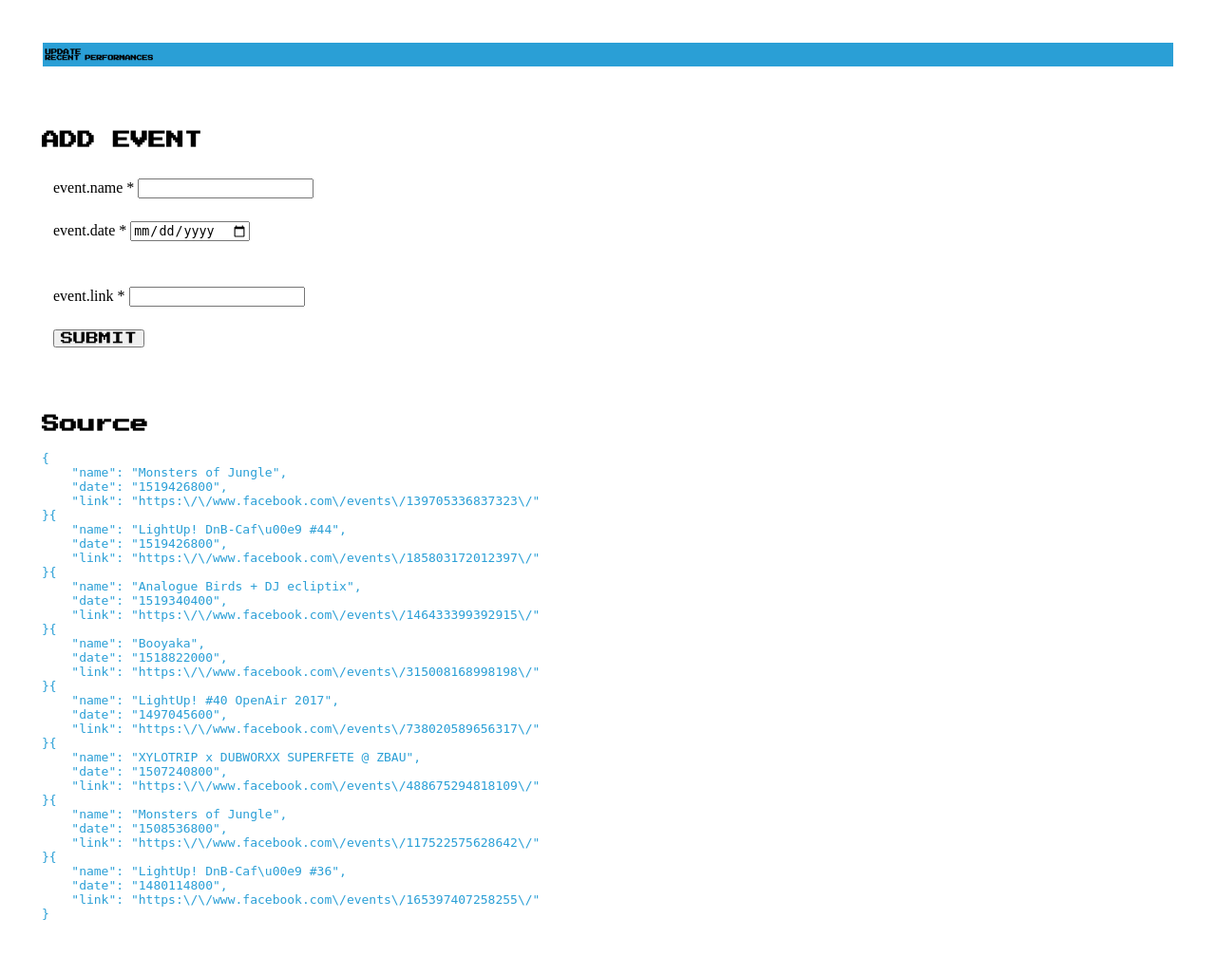
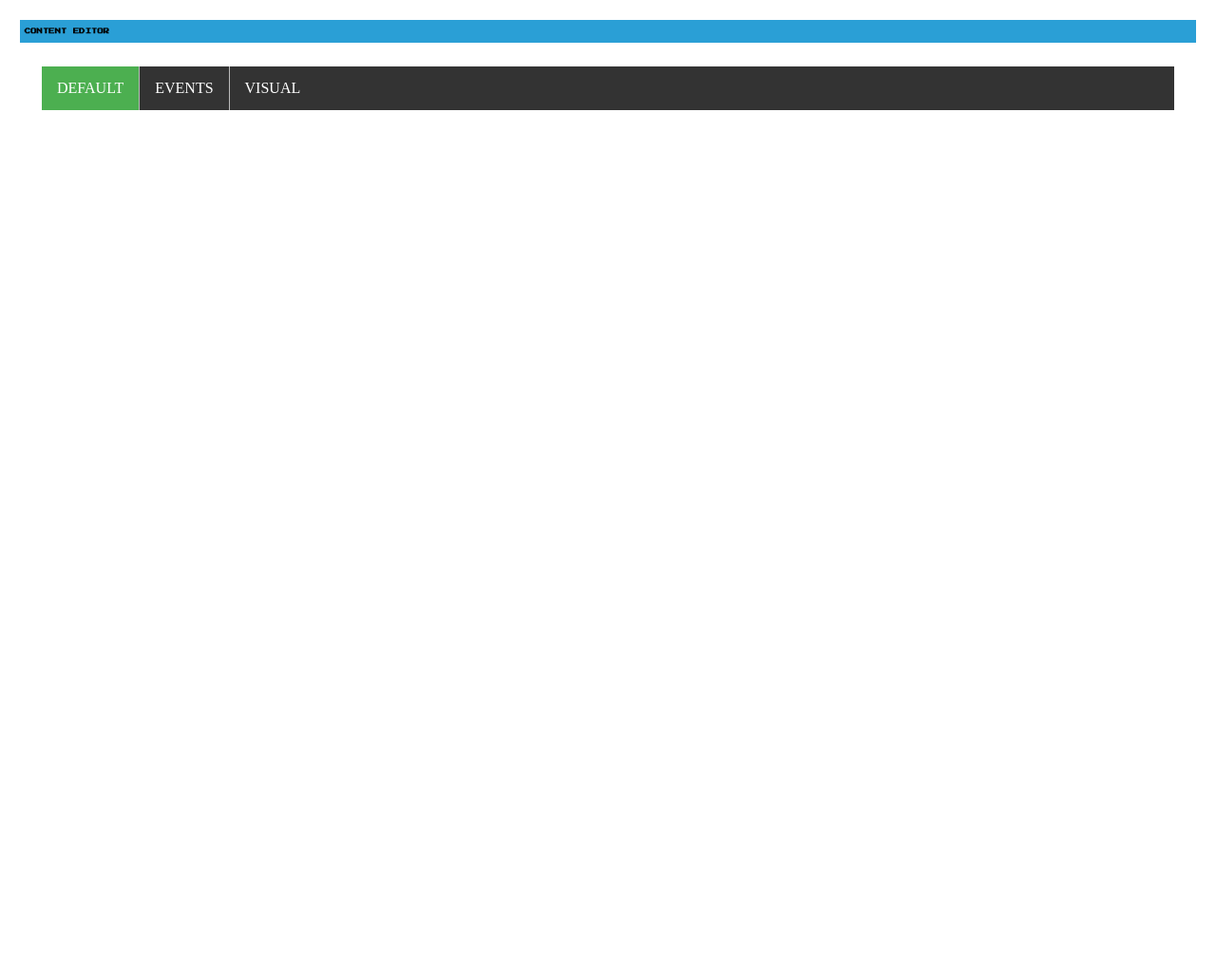
Before and after one commit to cowglow/mc-scrpt-live, a PHP site: page /?tab=default in a window 1280 px wide. Shown: the whole page at 95% size. After the commit the page ends 116 px from the top, so only its background shows below. Run offline with PHP 8.4, Linux system fonts and the light colour scheme.

Commit message:
Admin Tool
breaking up the admin tool into three parts:
- default
- events
- image

Working progress

```diff
--- a/api/assets/ui.css
+++ b/api/assets/ui.css
@@ -2,7 +2,7 @@ div {
     /*border:thin solid white;*/
     padding: 0.75em;
 }
-h3, .btn {
+h3, h5, .btn {
     font-family: 'Press Start 2P', cursive;
 }
 .page-header {
@@ -24,3 +24,31 @@ h3, .btn {
     color: #FFFFFF;
     text-decoration: none;
 }
+
+ul {
+    list-style-type: none;
+    margin: 0;
+    padding: 0;
+    overflow: hidden;
+    background-color: #333;
+}
+li {
+    float: left;
+    border-right:1px solid #bbb;
+}
+li:last-child {
+    border-right: none;
+}
+li a {
+    display: block;
+    color: white;
+    text-align: center;
+    padding: 14px 16px;
+    text-decoration: none;
+}
+li a:hover:not(.active) {
+    background-color: #111;
+}
+.active {
+    background-color: #4CAF50;
+}
--- a/api/index.php
+++ b/api/index.php
@@ -19,96 +19,16 @@ if ($_SERVER['REQUEST_METHOD'] == 'POST') {
 }
 
 if ($_SERVER['REQUEST_METHOD'] == 'GET') {
-    ?>
-    <html>
-    <head>
-        <meta name="viewport" content="width=device-width, initial-scale=1, shrink-to-fit=no">
-        <title>UPDATE Recent Performances</title>
-        <link rel="stylesheet" href="https://fonts.googleapis.com/css?family=Press+Start+2P|Share+Tech+Mono"/>
-        <link rel="stylesheet" href="assets/cyborg.min.css"/>
-        <link rel="stylesheet" href="assets/ui.css">
-    </head>
-    <body>
-    <div class="container">
-        <!-- Page Header -->
-        <div class="row">
-            <div class="col-xs-12">
-                <div class="page-header">
-                    <h1>UPDATE<br>
-                        <small>RECENT PERFORMANCES</small>
-                    </h1>
-                </div>
-            </div>
-        </div>
 
-        <div class="row">
-            <!-- ADD EVENT -->
-            <div class="col-xs-6">
-                <h3>ADD EVENT</h3>
-                <form method="post">
-                    <div class="form-group">
-                        <label class="control-label requiredField" for="event_name">event.name <span
-                                    class="asteriskField text-danger"> * </span></label>
-                        <input class="form-control" id="event_name" name="event_name" type="text"/>
-                    </div>
-                    <div class="form-group" data-provide="datepicker">
-                        <label class="control-label requiredField" for="event_date">event.date <span
-                                    class="asteriskField text-danger"> * </span></label>
-                        <input class="form-control" id="event_date" name="event_date" placeholder="D Month YYYY"
-                               type="date">
-                        <div class="input-group-addon">
-                            <span class="glyphicon glyphicon-th"></span>
-                        </div>
-                    </div>
-                    <div class="form-group">
-                        <label class="control-label requiredField" for="event_link">event.link <span
-                                    class="asteriskField text-danger"> * </span></label>
-                        <input class="form-control" id="event_link" name="event_link" type="text"/>
-                    </div>
-                    <div class="form-group">
-                        <button class="btn btn-lg btn-block btn-primary" name="submit" type="submit">SUBMIT</button>
-                    </div>
-                </form>
-            </div>
+    global $view, $header;
+    $view = (isset($_GET['tab'])) ? $_GET['tab'] : "default";
+    $headers = array(
+        "default" => "CONTENT EDITOR",
+        "events" => "RECENT EVENTS",
+        "visual" => "IMAGES"
+    );
 
-            <!-- VIEW SOURCE -->
-            <div class="col-xs-6">
-                <h3>Source</h3>
-                <pre style="color:#2A9FD6"><?php
-                    $events = $output->xpath('//Event');
-                    foreach ($events as $event){
-                        echo json_encode($event, JSON_PRETTY_PRINT);
-                    }
-                    ?></pre>
-            </div>
-
-        </div>
-
-    </div>
-    <script src="assets/jquery.min.js"></script>
-    <!--    <script src="https://cdnjs.cloudflare.com/ajax/libs/twitter-bootstrap/3.3.7/js/bootstrap.min.js"></script>-->
-
-    <script>
-        $('form').submit(function (e) {
-            e.preventDefault();
-            if (this.event_name.value != "" && this.event_date.value != "" && this.event_link.value != "") {
-                $.ajax({
-                    type: "POST",
-                    url: "addEvent.php",
-                    data: $.param({
-                        name: this.event_name.value,
-                        date: parseInt((new Date(this.event_date.value).getTime() / 1000).toFixed(0)),
-                        link: this.event_link.value
-                    })
-                }).done(function (data) {
-                    if (data) {
-                        location.reload();
-                    }
-                })
-            }
-        });
-    </script>
-    </body>
-    </html>
-    <?php
+    include "partials/header.php"; // uses: $view, $header
+    include "partials/navigation.php";
+    include "partials/footer.php";
 }
--- /dev/null
+++ b/api/partials/footer.php
@@ -0,0 +1,5 @@
+<script src="assets/jquery.min.js"></script>
+<script src="https://cdnjs.cloudflare.com/ajax/libs/twitter-bootstrap/3.3.7/js/bootstrap.min.js"></script>
+
+</body>
+</html>
--- /dev/null
+++ b/api/partials/header.php
@@ -0,0 +1,24 @@
+<html>
+<head>
+    <meta name="viewport" content="width=device-width, initial-scale=1, shrink-to-fit=no">
+    <title>UPDATE Recent Performances</title>
+    <link rel="stylesheet" href="https://fonts.googleapis.com/css?family=Press+Start+2P|Share+Tech+Mono"/>
+    <link rel="stylesheet" href="assets/cyborg.min.css"/>
+    <link rel="stylesheet" href="assets/ui.css">
+    <style>
+        div {
+            /*border:thin solid red;*/
+        }
+    </style>
+</head>
+<body>
+<!-- Page Header -->
+<div class="container-fluid">
+    <div class="row page-header">
+        <div class="col-xs-12">
+            <h1><?php if ($view != 'default') {
+                    echo "<small>UPDATE</small><br>";
+                };
+                echo $headers[$view]; ?></h1>
+        </div>
+    </div>
--- /dev/null
+++ b/api/partials/navigation.php
@@ -0,0 +1,11 @@
+<div class="row">
+    <div class="col-xs-12 col-md-12">
+        <ul>
+            <?php foreach ($headers as $key => $value) { ?>
+                <li style="text-transform:uppercase;">
+                    <a class="<?php if ($key === $view) { echo "active"; }; ?>" href="?tab=<?php echo $key; ?>"><?php echo $key; ?></a>
+                </li>
+            <?php } ?>
+        </ul>
+    </div>
+</div>
```
Also changed, not shown: api/index-old.php (added, +152 -0 lines).
